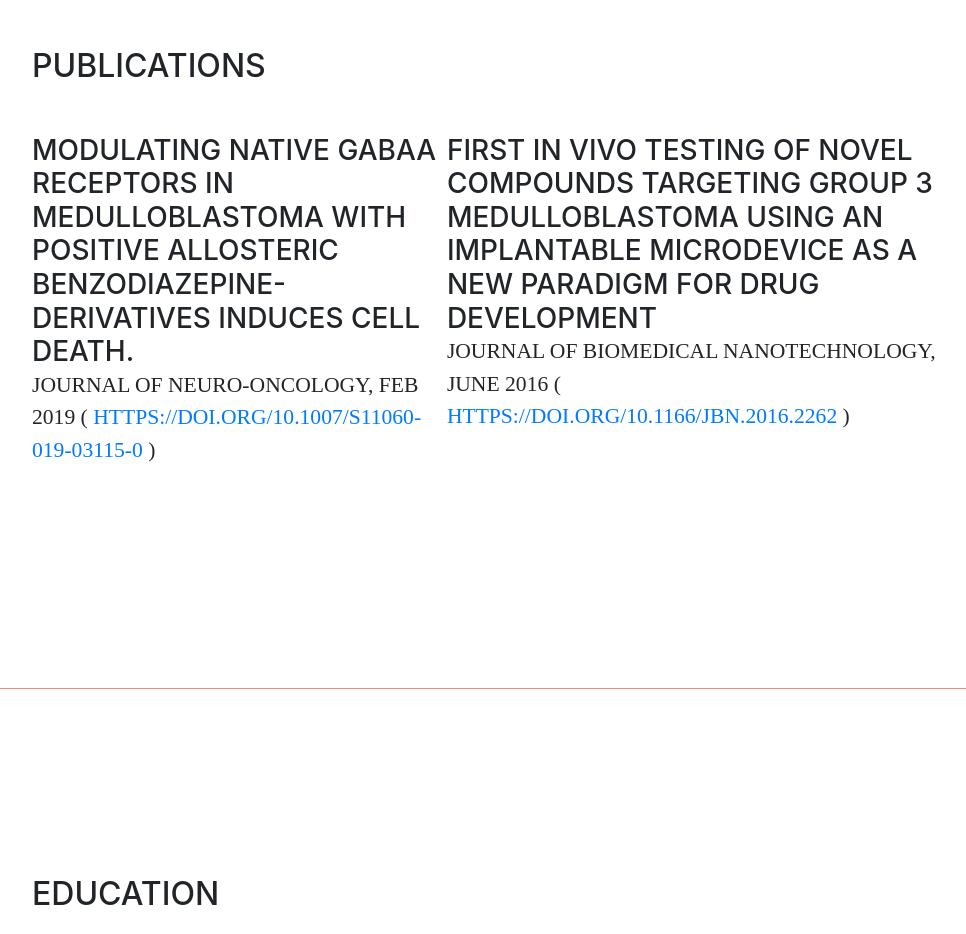
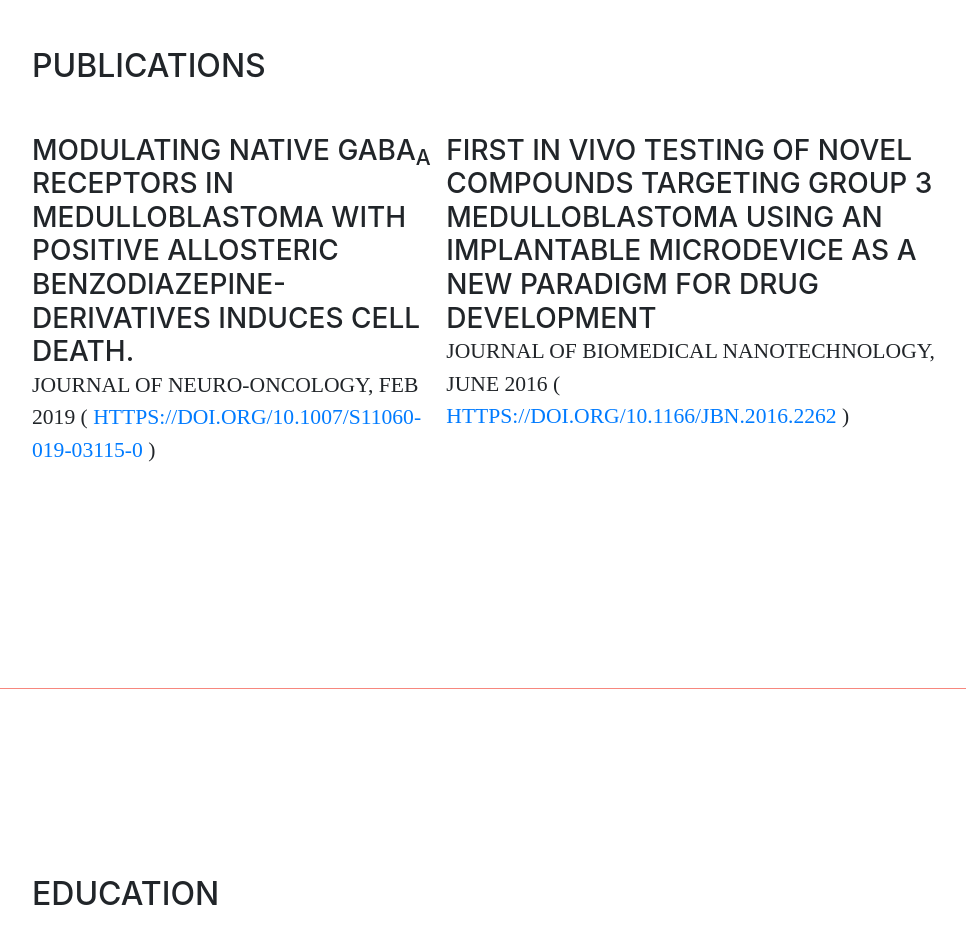
Before and after one commit to ftranghese/ftranghese.github.io, a website with bundled scripts: page index.html in a window 1280 px wide. Shown: the part 3720-4654 px from the top of the page, without its empty margins (288-1254 px from the left). Built offline with nearby package versions, Linux system fonts and the light colour scheme; a web font is replaced by a local one.

Commit message:
Update index.html

```diff
--- a/index.html
+++ b/index.html
@@ -296,7 +296,7 @@
 
 	 <div class="resume-item d-flex flex-column flex-md-row mb-5">
             <div class="resume-content mr-auto">
-              <h3 class="mb-0">Modulating native GABAA receptors in medulloblastoma with positive allosteric
+		    <h3 class="mb-0">Modulating native GABA<sub>A</sub> receptors in medulloblastoma with positive allosteric
 		      benzodiazepine-derivatives induces cell death. </h3>
               <div class="subheading mb-3">Journal of Neuro-oncology, Feb 2019 (<a href="https://doi.org/10.1007/s11060-019-03115-0">
             	https://doi.org/10.1007/s11060-019-03115-0</a> )</div>
```
